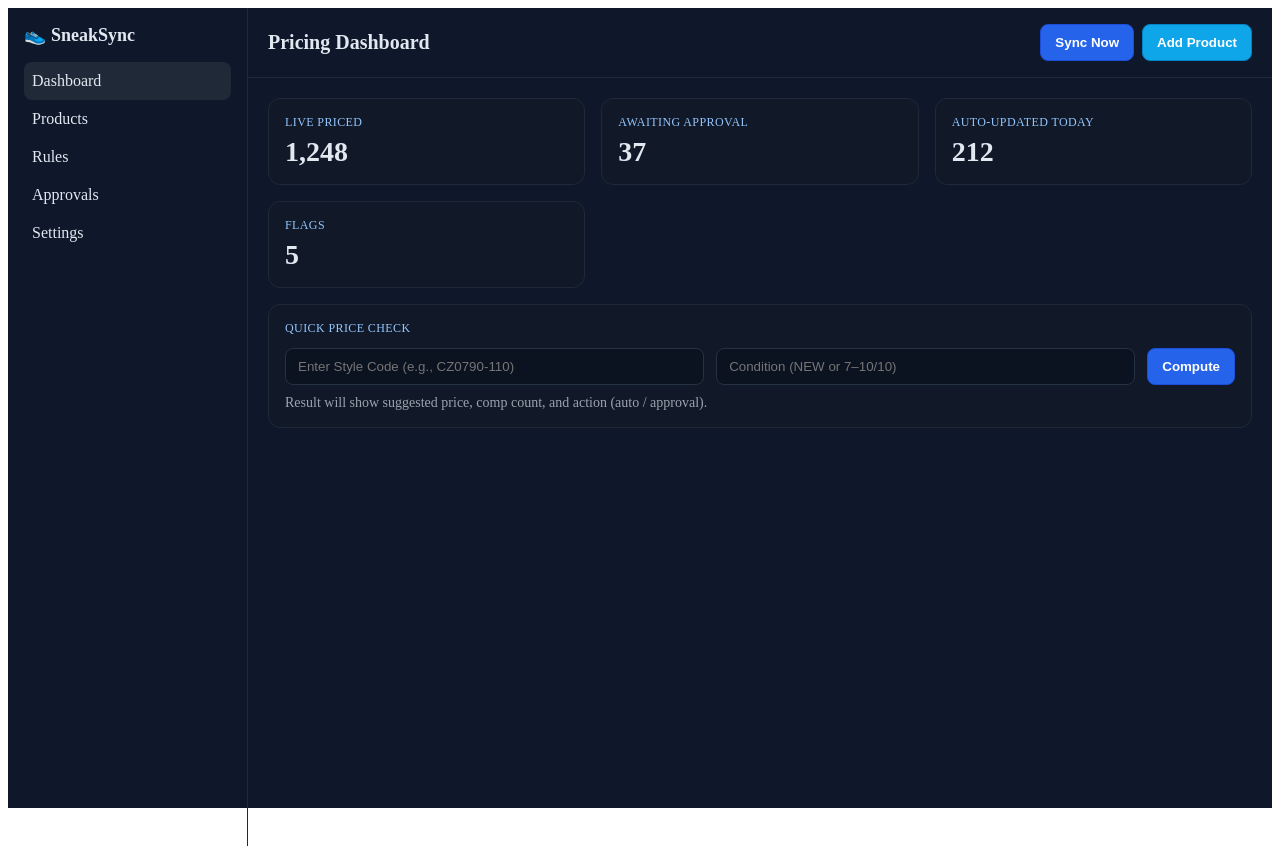
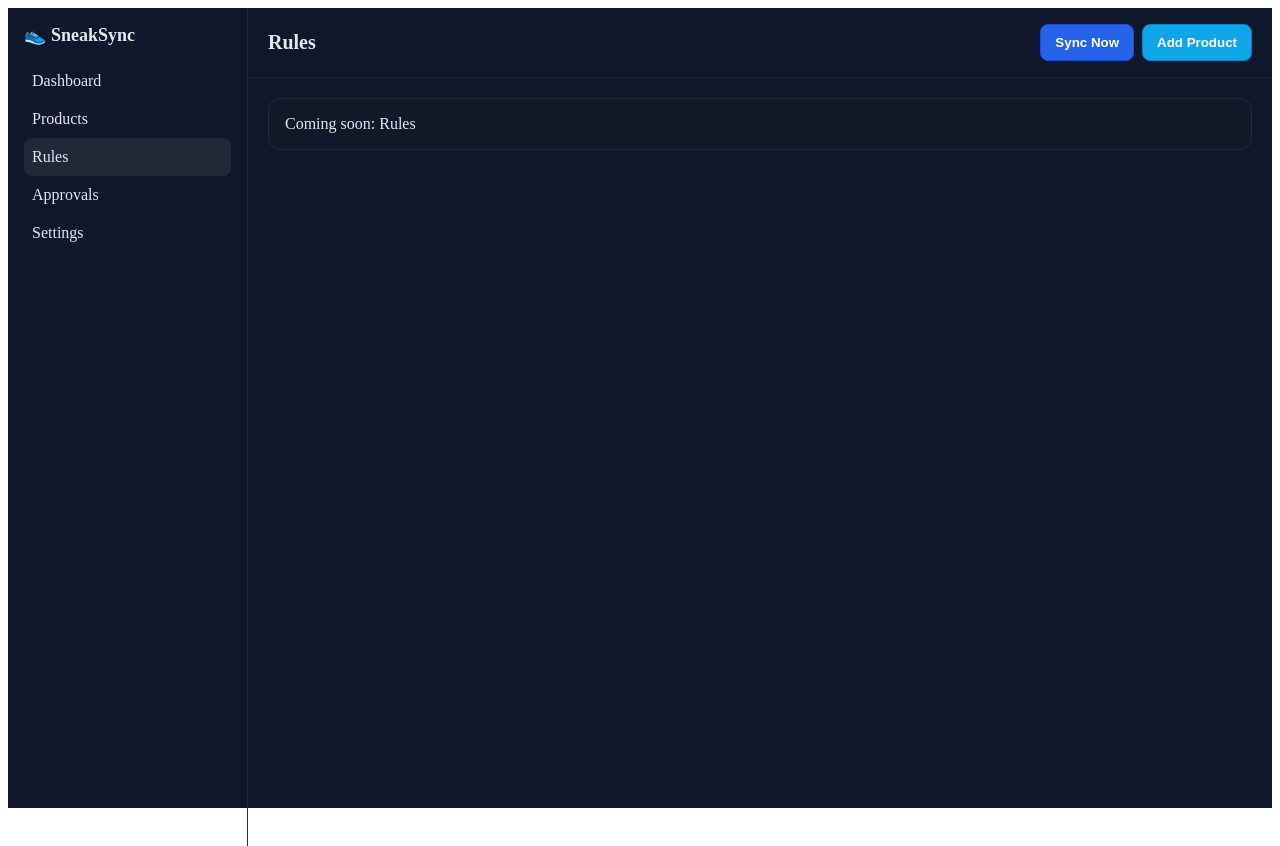
Before and after one commit to g489c7c29j-design/SneakSyncPricing, a React (Vite) app: page / in a window 1280 px wide. Both pictures are taken after a click on the element "Rules". Shown: the top 846 px of the page. Built offline with nearby package versions, Linux system fonts and the light colour scheme.

Commit message:
Updated App.tsx

```diff
--- a/src/App.tsx
+++ b/src/App.tsx
@@ -1,4 +1,7 @@
-import React from "react";
+import React, { useState } from "react";
+import Products from "./pages/Products";
+
+type Page = "Dashboard" | "Products" | "Rules" | "Approvals" | "Settings";
 
 const styles: Record<string, React.CSSProperties> = {
   layout: { display: "grid", gridTemplateColumns: "240px 1fr", height: "100vh", background: "#0f172a", color: "#e2e8f0" },
@@ -18,32 +21,9 @@ const styles: Record<string, React.CSSProperties> = {
   button: { background: "#2563eb", border: "1px solid #1d4ed8", color: "#fff", borderRadius: 8, padding: "10px 14px", cursor: "pointer" as const, fontWeight: 700 }
 };
 
-export default function App() {
+function DashboardCards() {
   return (
-    <div style={styles.layout}>
-      {/* Sidebar */}
-      <aside style={styles.sidebar}>
-        <div style={styles.brand}>👟 SneakSync</div>
-        <div style={{ ...styles.navItem, ...styles.active }}>Dashboard</div>
-        <div style={styles.navItem}>Products</div>
-        <div style={styles.navItem}>Rules</div>
-        <div style={styles.navItem}>Approvals</div>
-        <div style={styles.navItem}>Settings</div>
-      </aside>
-
-      {/* Main area */}
-      <main>
-        {/* Header */}
-        <div style={styles.header}>
-          <div style={styles.h1}>Pricing Dashboard</div>
-          <div style={{ display: "flex", gap: 8 }}>
-            <button style={styles.button}>Sync Now</button>
-            <button style={{ ...styles.button, background: "#0ea5e9", borderColor: "#0284c7" }}>Add Product</button>
-          </div>
-        </div>
-
-        {/* Content */}
-        <div style={styles.content}>
+    <>
       <div style={styles.grid}>
         <div style={styles.card}>
           <div style={styles.label}>Live priced</div>
@@ -63,7 +43,6 @@ export default function App() {
         </div>
       </div>
 
-          {/* Quick price check mock */}
       <div style={{ ...styles.card, marginTop: 16 }}>
         <div style={styles.label}>Quick price check</div>
         <div style={styles.row}>
@@ -75,6 +54,50 @@ export default function App() {
           Result will show suggested price, comp count, and action (auto / approval).
         </div>
       </div>
+    </>
+  );
+}
+
+export default function App() {
+  const [page, setPage] = useState<Page>("Dashboard");
+
+  const NavItem = ({ name }: { name: Page }) => (
+    <div
+      onClick={() => setPage(name)}
+      style={{ ...styles.navItem, ...(page === name ? styles.active : {}) }}
+    >
+      {name}
+    </div>
+  );
+
+  return (
+    <div style={styles.layout}>
+      {/* Sidebar */}
+      <aside style={styles.sidebar}>
+        <div style={styles.brand}>👟 SneakSync</div>
+        <NavItem name="Dashboard" />
+        <NavItem name="Products" />
+        <NavItem name="Rules" />
+        <NavItem name="Approvals" />
+        <NavItem name="Settings" />
+      </aside>
+
+      {/* Main */}
+      <main>
+        <div style={styles.header}>
+          <div style={styles.h1}>{page}</div>
+          <div style={{ display: "flex", gap: 8 }}>
+            <button style={styles.button}>Sync Now</button>
+            <button style={{ ...styles.button, background: "#0ea5e9", borderColor: "#0284c7" }}>Add Product</button>
+          </div>
+        </div>
+
+        <div style={styles.content}>
+          {page === "Dashboard" && <DashboardCards />}
+          {page === "Products" && <Products />}
+          {page !== "Dashboard" && page !== "Products" && (
+            <div style={{ ...styles.card }}>Coming soon: {page}</div>
+          )}
         </div>
       </main>
     </div>
```
Lines whose indentation alone changed are shown as unchanged.
